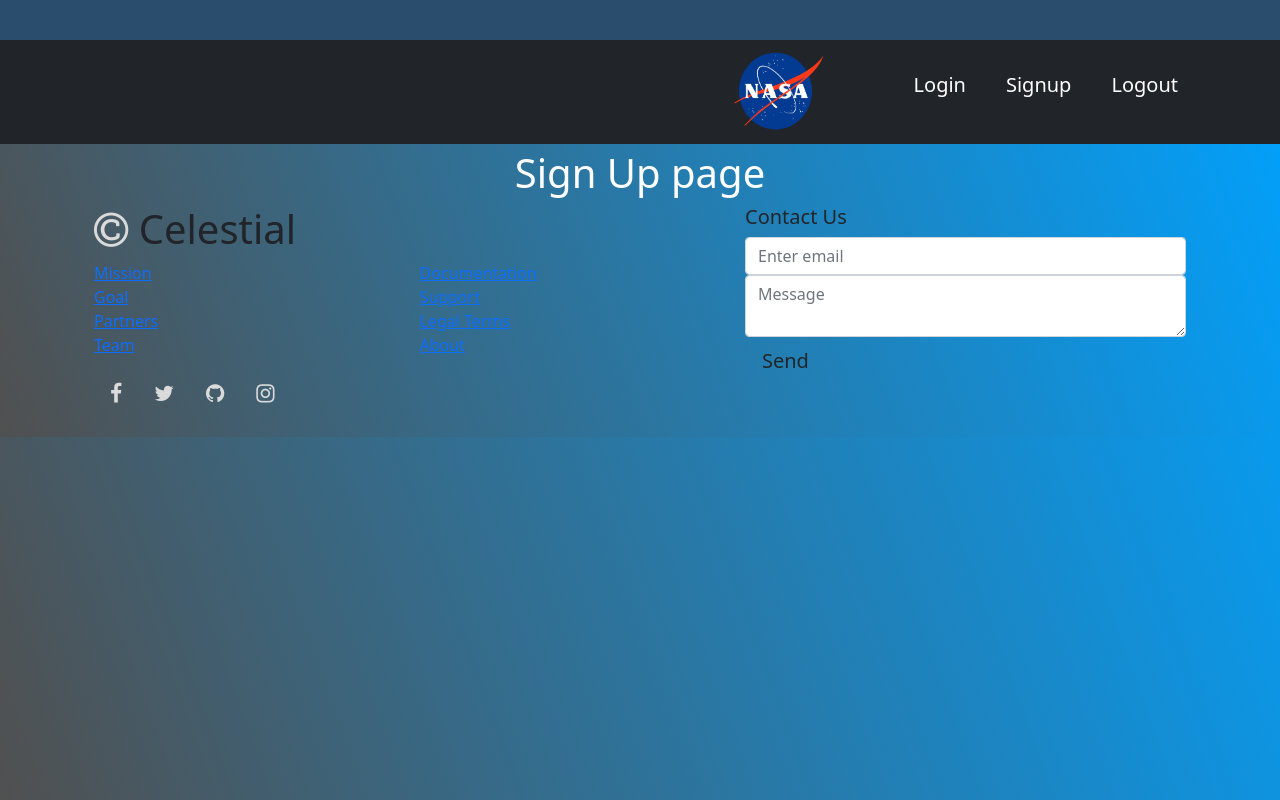
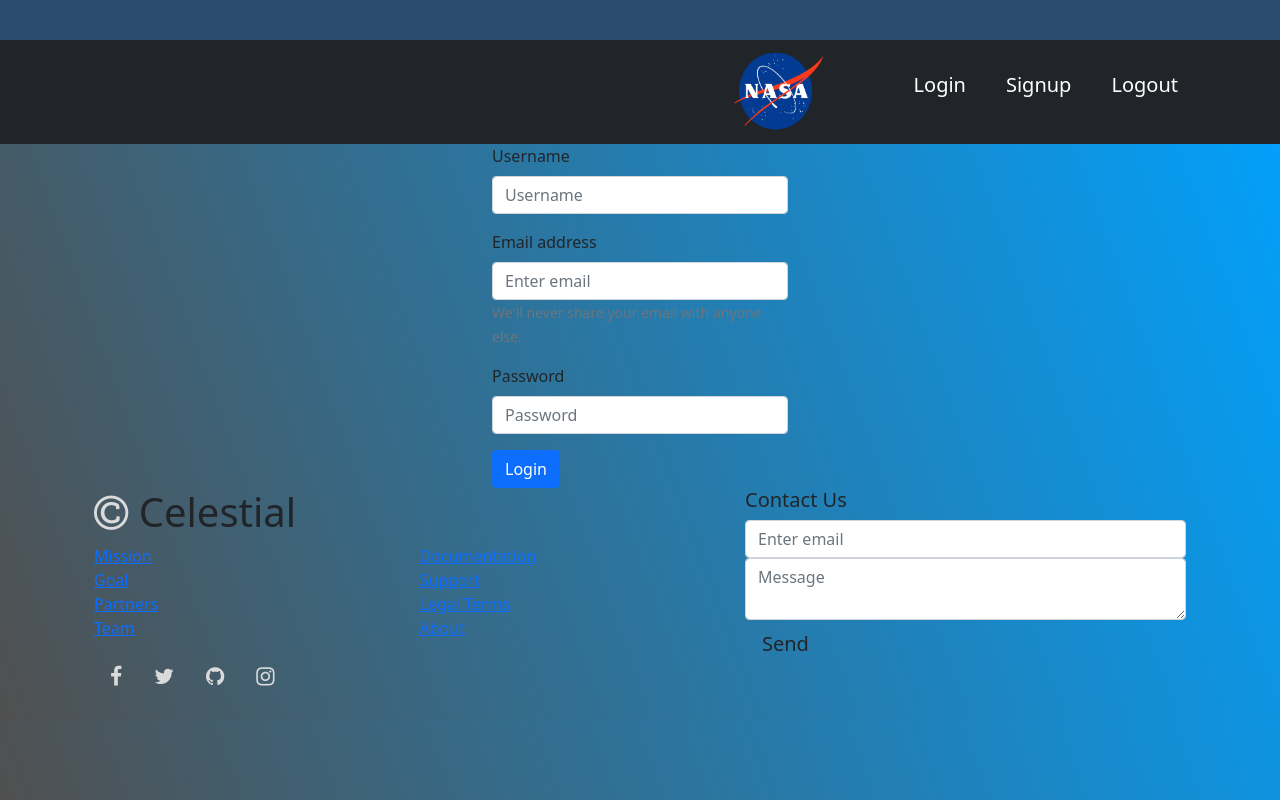
Before and after one commit to Erebus009/Celestial, a React (Create React App) app in the folder client/: page /signup in a window 1280 px wide. Built offline with nearby package versions, Linux system fonts and the light colour scheme.

Commit message:
add functions direct links URLs

```diff
--- /dev/null
+++ b/client/src/components/Login/Login.js
@@ -0,0 +1,33 @@
+import React from "react";
+import Form from "react-bootstrap/Form";
+
+
+function LoginForm({ formState, handleChange, handleFormSubmit }) {
+  return (
+    <>
+      <Form onSubmit={handleFormSubmit}>
+        <Form.Group className="mb-3" controlId="formBasicEmail">
+          <Form.Label>Email address</Form.Label>
+          <Form.Control
+            type="email"
+            placeholder="Enter email"
+            value={formState.email}
+            onChange={handleChange}
+          />
+        </Form.Group>
+
+        <Form.Group className="mb-3" controlId="formBasicPassword">
+          <Form.Label>Password</Form.Label>
+          <Form.Control
+            type="password"
+            placeholder="Password"
+            value={formState.password}
+            onChange={handleChange}
+          />
+        </Form.Group>
+      </Form>
+    </>
+  );
+}
+
+export default LoginForm;
--- a/client/src/components/Login/index.js
+++ b/client/src/components/Login/index.js
@@ -5,11 +5,11 @@ import Auth from "../../utils/auth.js";
 // bootstrap
 import Modal from "react-bootstrap/Modal";
 import Button from "react-bootstrap/Button";
-import Form from "react-bootstrap/Form";
+import Container from "react-bootstrap/Container";
 
-const LoginScreen = ({show, handleClose, isModal}) => {
+import LoginForm from "./Login";
 
-
+const LoginScreen = ({ show, handleClose, isModal }) => {
   const [formState, setFormState] = useState({ email: "", password: "" });
   const [login, { error, data }] = useMutation(LOGIN_USER);
 
@@ -45,7 +45,6 @@ const LoginScreen = ({show, handleClose, isModal}) => {
   };
 
   return (
-
     <>
       {isModal ? (
         <Modal
@@ -53,32 +52,13 @@ const LoginScreen = ({show, handleClose, isModal}) => {
           onHide={handleClose}
           backdrop="static"
           keyboard={false}
+          centered
         >
           <Modal.Header closeButton>
             <Modal.Title>Celestial ⭐</Modal.Title>
           </Modal.Header>
           <Modal.Body>
-          <Form onSubmit={handleFormSubmit}>
-            <Form.Group className="mb-3" controlId="formBasicEmail">
-              <Form.Label>Email address</Form.Label>
-              <Form.Control
-                type="email"
-                placeholder="Enter email"
-                value={formState.email}
-                onChange={handleChange}
-              />
-            </Form.Group>
-
-            <Form.Group className="mb-3" controlId="formBasicPassword">
-              <Form.Label>Password</Form.Label>
-              <Form.Control
-                type="password"
-                placeholder="Password"
-                value={formState.password}
-                onChange={handleChange}
-              />
-            </Form.Group>
-          </Form>
+            <LoginForm formState={formState} handleChange={handleChange} handleFormSubmit={handleFormSubmit} />
           </Modal.Body>
           <Modal.Footer>
             <Button variant="secondary" onClick={handleClose}>
@@ -87,21 +67,22 @@ const LoginScreen = ({show, handleClose, isModal}) => {
             <Button
               variant="primary"
               style={{ cursor: "pointer" }}
-          type="submit">
+              type="submit"
+            >
               Login
             </Button>
           </Modal.Footer>
         </Modal>
-          )
+      ) : (
+        <Container className="w-25">
+          <LoginForm formState={formState} handleChange={handleChange} handleFormSubmit={handleFormSubmit} />
 
-          :
-          (
-
-            <h1>Login Page</h1>
+          <Button variant="primary" style={{ cursor: "pointer" }} type="submit">
+            Login
+          </Button>
+        </Container>
       )}
     </>
-
-
   );
 };
 
--- /dev/null
+++ b/client/src/components/Signup/Signup.js
@@ -0,0 +1,48 @@
+import React from "react";
+import Form from "react-bootstrap/Form";
+
+function SignupForm({ formState, handleChange, handleFormSubmit }) {
+  return (
+    <>
+      <Form onSubmit={handleFormSubmit}>
+        <Form.Group className="mb-3" controlId="formBasicPassword">
+          <Form.Label>Username</Form.Label>
+          <Form.Control
+            type="text"
+            placeholder="Username"
+            name="username"
+            value={formState.username}
+            onChange={handleChange}
+          />
+        </Form.Group>
+
+        <Form.Group className="mb-3" controlId="formBasicEmail">
+          <Form.Label>Email address</Form.Label>
+          <Form.Control
+            type="email"
+            placeholder="Enter email"
+            name="email"
+            value={formState.email}
+            onChange={handleChange}
+          />
+          <Form.Text className="text-muted">
+            We'll never share your email with anyone else.
+          </Form.Text>
+        </Form.Group>
+
+        <Form.Group className="mb-3" controlId="formBasicPassword">
+          <Form.Label>Password</Form.Label>
+          <Form.Control
+            type="password"
+            placeholder="Password"
+            name="password"
+            value={formState.password}
+            onChange={handleChange}
+          />
+        </Form.Group>
+      </Form>
+    </>
+  );
+}
+
+export default SignupForm;
--- a/client/src/components/Signup/index.js
+++ b/client/src/components/Signup/index.js
@@ -1,18 +1,19 @@
-import React, { useState } from 'react';
-import { useMutation } from '@apollo/client';
-import { ADD_USER } from '../../utils/mutations.js';
-import Auth from '../../utils/auth.js';
+import React, { useState } from "react";
+import { useMutation } from "@apollo/client";
+import { ADD_USER } from "../../utils/mutations.js";
+import Auth from "../../utils/auth.js";
 // bootstrap
 import Modal from "react-bootstrap/Modal";
 import Button from "react-bootstrap/Button";
-import Form from "react-bootstrap/Form";
+import Container from "react-bootstrap/Container";
 
-const SignupScreen = ({show, handleClose, isModal}) => {
+import SignupForm from "./Signup.js";
 
+const SignupScreen = ({ show, handleClose, isModal }) => {
   const [formState, setFormState] = useState({
-    username: '',
-    email: '',
-    password: '',
+    username: "",
+    email: "",
+    password: "",
   });
   const [addUser, { error, data }] = useMutation(ADD_USER);
 
@@ -48,49 +49,17 @@ const SignupScreen = ({show, handleClose, isModal}) => {
           onHide={handleClose}
           backdrop="static"
           keyboard={false}
+          centered
         >
           <Modal.Header closeButton>
             <Modal.Title>Celestial ⭐</Modal.Title>
           </Modal.Header>
           <Modal.Body>
-          <Form onSubmit={handleFormSubmit}>
-
-          <Form.Group className="mb-3" controlId="formBasicPassword">
-              <Form.Label>Username</Form.Label>
-              <Form.Control
-                type="text"
-                placeholder="Username"
-                name="username"
-                value={formState.username}
-                onChange={handleChange}
+            <SignupForm
+              formState={formState}
+              handleChange={handleChange}
+              handleFormSubmit={handleFormSubmit}
             />
-            </Form.Group>
-
-            <Form.Group className="mb-3" controlId="formBasicEmail">
-              <Form.Label>Email address</Form.Label>
-              <Form.Control
-                type="email"
-                placeholder="Enter email"
-                name="email"
-                value={formState.email}
-                onChange={handleChange}
-              />
-              <Form.Text className="text-muted">
-                We'll never share your email with anyone else.
-              </Form.Text>
-            </Form.Group>
-
-            <Form.Group className="mb-3" controlId="formBasicPassword">
-              <Form.Label>Password</Form.Label>
-              <Form.Control
-                type="password"
-                placeholder="Password"
-                name="password"
-                value={formState.password}
-                onChange={handleChange}
-              />
-            </Form.Group>
-          </Form>
           </Modal.Body>
           <Modal.Footer>
             <Button variant="secondary" onClick={handleClose}>
@@ -99,15 +68,24 @@ const SignupScreen = ({show, handleClose, isModal}) => {
             <Button
               variant="primary"
               style={{ cursor: "pointer" }}
-          type="submit">
+              type="submit"
+            >
               Sign Up
             </Button>
           </Modal.Footer>
         </Modal>
-    )
-    :
-    (
-      <h1>Sign Up page</h1>
+      ) : (
+        <Container className="w-25">
+          <SignupForm
+            formState={formState}
+            handleChange={handleChange}
+            handleFormSubmit={handleFormSubmit}
+          />
+
+          <Button variant="primary" style={{ cursor: "pointer" }} type="submit">
+            Login
+          </Button>
+        </Container>
       )}
     </>
   );
```
Lines whose indentation alone changed are shown as unchanged.
